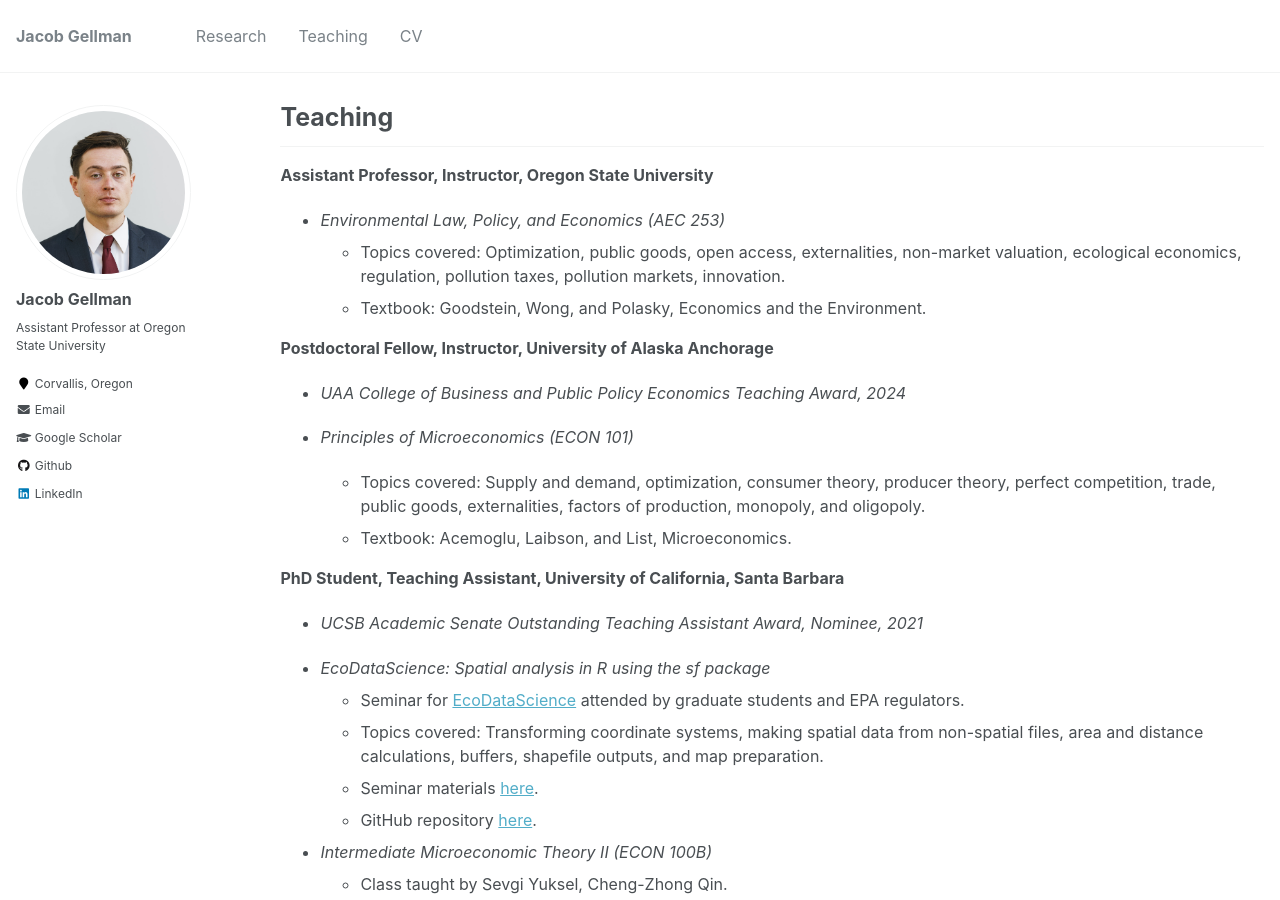
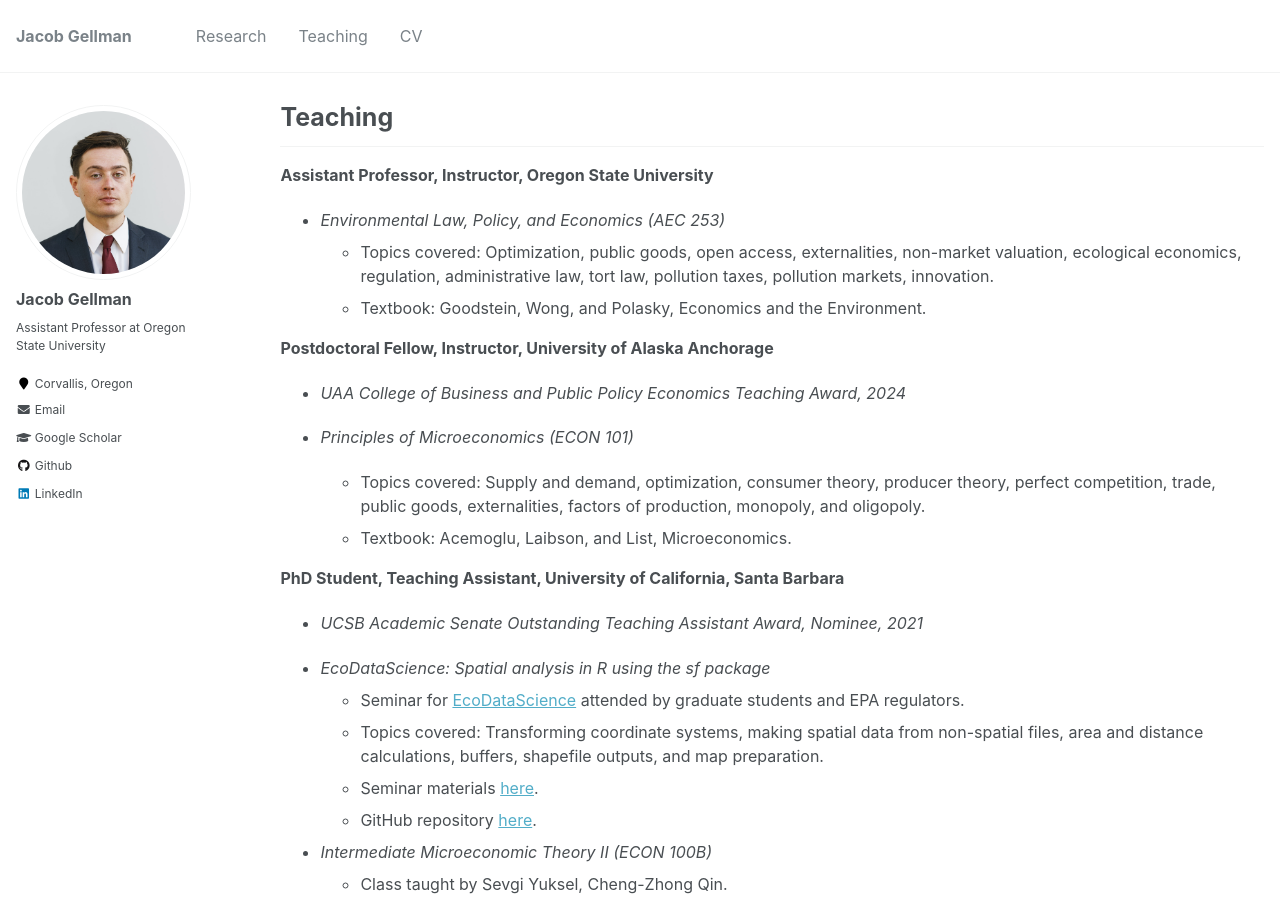
Before and after one commit to jacobgellman/jacobgellman.github.io, a Jekyll site: the page built from _pages/teaching.md, in a window 1280 px wide and 900 px high. Built offline with Jekyll 4.4.1, drawn with Linux system fonts in a browser that asks for light colours.

Commit message:
CV update

```diff
--- a/_pages/teaching.md
+++ b/_pages/teaching.md
@@ -11,7 +11,7 @@ author_profile: true
 
 **Assistant Professor, Instructor, Oregon State University**
 * *Environmental Law, Policy, and Economics (AEC 253)*
-  * Topics covered: Optimization, public goods, open access, externalities, non-market valuation, ecological economics, regulation, pollution taxes, pollution markets, innovation.
+  * Topics covered: Optimization, public goods, open access, externalities, non-market valuation, ecological economics, regulation, administrative law, tort law, pollution taxes, pollution markets, innovation.
   * Textbook: Goodstein, Wong, and Polasky, Economics and the Environment.
 
 **Postdoctoral Fellow, Instructor, University of Alaska Anchorage**
```
Also changed, not shown: 1 other file.
